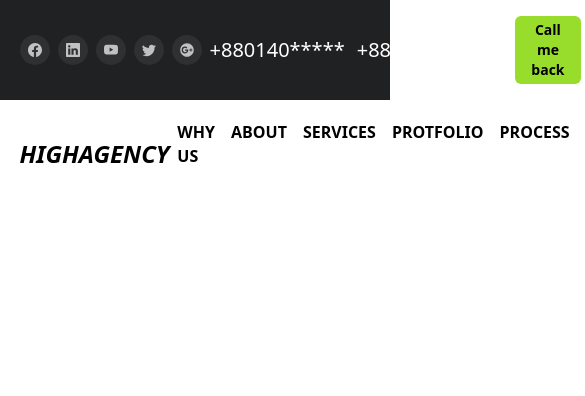
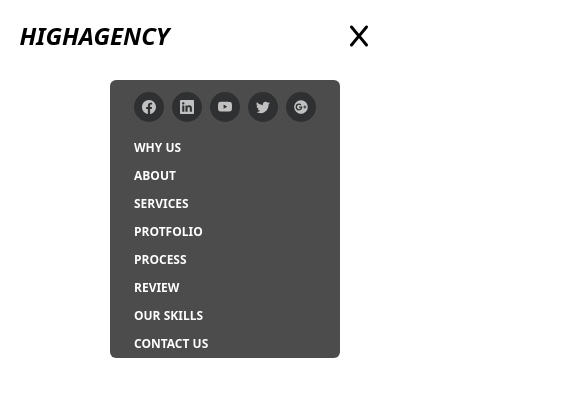
Before and after one commit to porashor/HighAgency, a React (Vite) app: page / in a window 390 px wide. Shown: the top 396 px of the page, 585 px wide, since content can reach past the window. Built offline with nearby package versions, Linux system fonts and the light colour scheme.

Commit message:
navbar responsiveness done

```diff
--- a/src/App.jsx
+++ b/src/App.jsx
@@ -3,7 +3,7 @@ import Navbar from './Components/Navbar'
 
 const App = () => {
   return (
-    <div className=''>
+    <div className='relative'>
       <Navbar/>
     </div>
   )
--- a/src/Components/Navbar.jsx
+++ b/src/Components/Navbar.jsx
@@ -1,11 +1,14 @@
-import React from 'react'
+import React, { useState } from 'react'
 import { navData, NavIcon, phone } from '../Data/dataAll'
+import { MdMenu } from 'react-icons/md'
+import { FaX } from 'react-icons/fa6'
 
 const Navbar = () => {
+    const [manu, setMenu] = useState(false)
   return (
     <div>
         {/* top-header */}
-        <div className='bg-[#202122] text-white py-2 text-xl'>
+        <div className='bg-[#202122] text-white py-2 text-xl hidden md:block'>
             <div className='w-[90%] mx-auto flex justify-between items-center gap-2'>
                 {/* icon nav div */}
                 <div className='flex gap-2 '>
@@ -32,10 +35,30 @@ const Navbar = () => {
                     </a>
                 </div>
                 {/* main navbar sectiom */}
-                <div className='flex gap-4 font-semibold '>
+                <div className='md:flex gap-2 lg:gap-4 font-semibold hidden'>
                     {navData.map((item, index)=>(
-                        <div key={index} className='group'><a href={item.link}>{item.name}</a><div className='w-full h-[4px]  my-2 bg-white/0 transition-all duration-300 group-hover:bg-[#99dd2c]'></div></div>
+                        <div key={index} className='group'><a href={item.link} className='text-xs lg:text-xl'>{item.name}</a><div className='w-full h-[4px]  my-2 bg-white/0 transition-all duration-300 group-hover:bg-[#99dd2c] '></div></div>
                     ))}
+                </div>
+                {/* mobile navber */}
+                <div className='md:hidden text-2xl'>
+                    {manu ? <MdMenu onClick={()=>setMenu(false)}/> : <FaX onClick={()=>setMenu(true)}/> }
+                </div>
+                <div className={`w-fit h-fit  bg-black/70 backdrop-blur-lg absolute top-[80px] right-[50px] rounded-md ${manu? "hidden": "block md:hidden"}`}>
+                {/* top header icon nav */}
+                <div className='flex gap-2 px-6 py-3'>
+                    {NavIcon.map((item, index)=>(
+                        <div key={index} className='bg-[#2f3031] p-2 rounded-full cursor-pointer text-sm text-white/70 hover:text-white transition-all duration-200'>{item}</div>
+                    ))}
+                </div>
+                {/* main navber  */}
+                <div className='text-white px-6'>
+                <div className='font-semibold'>
+                    {navData.map((item, index)=>(
+                        <div key={index} className='group'><a href={item.link} className='text-xs lg:text-xl'>{item.name}</a><div className='w-full h-[4px]  bg-white/0 transition-all duration-300 group-hover:bg-[#99dd2c] '></div></div>
+                    ))}
+                </div>
+                </div>
                 </div>
             </div>
         </div>
```
